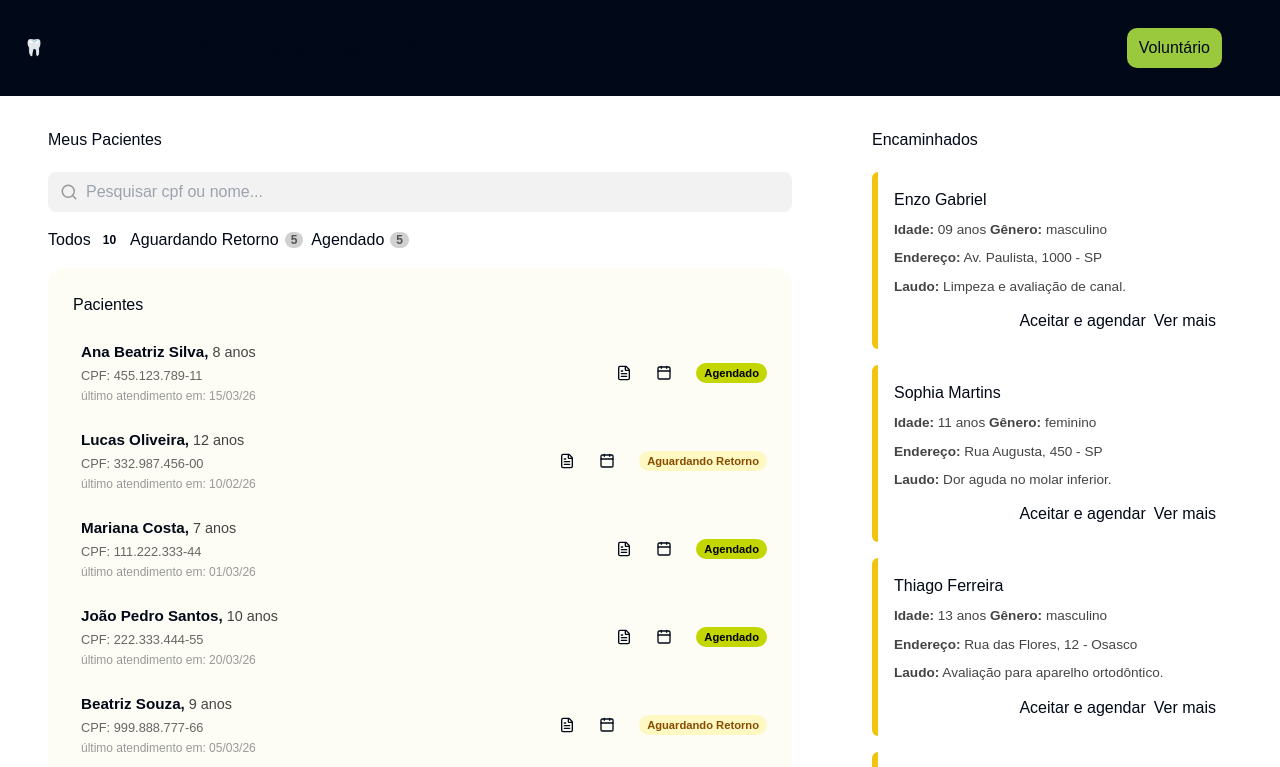
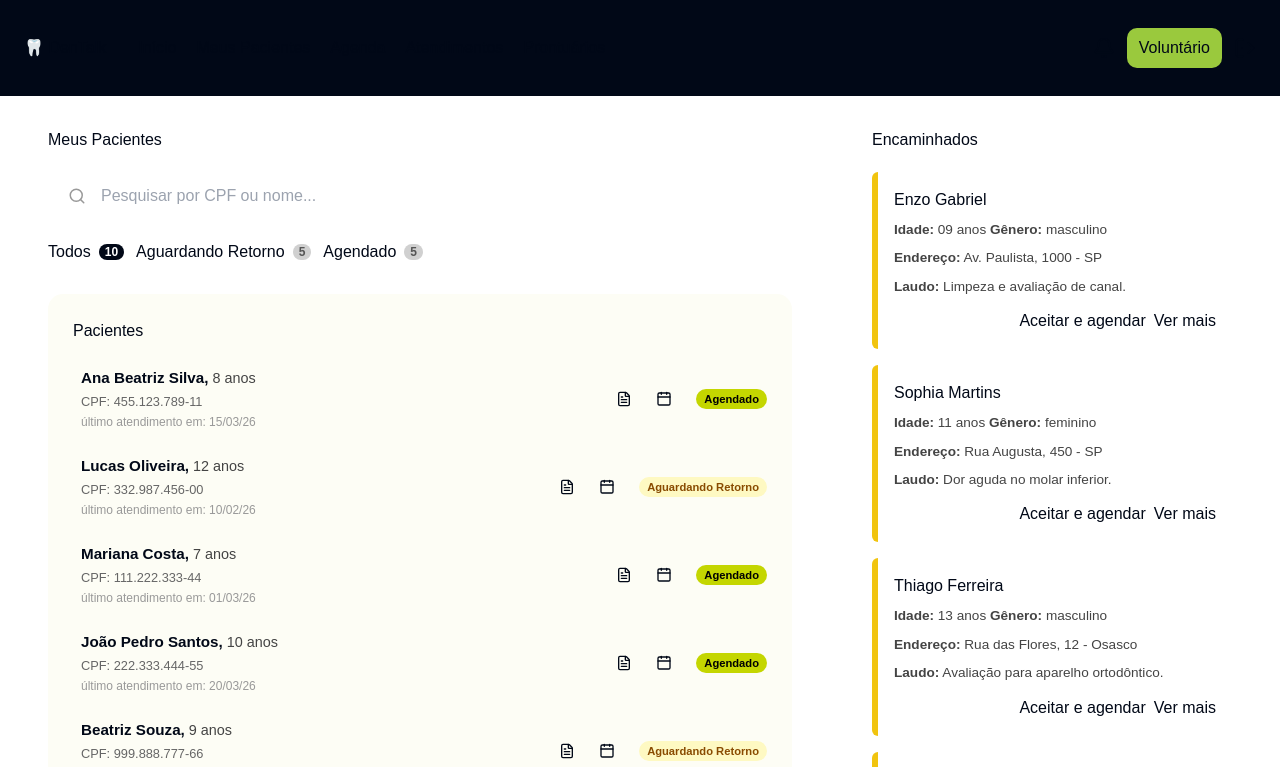
Before and after one commit to Moonnax/Dentalk, a React (Vite) app: page /meus-pacientes in a window 1280 px wide. Shown: the top 767 px of the page. Built offline with nearby package versions, Linux system fonts and the light colour scheme.

Commit message:
add componente na página de meus pacientes em volunátio

```diff
--- a/src/pages/Voluntario/Vmeuspacientes.tsx
+++ b/src/pages/Voluntario/Vmeuspacientes.tsx
@@ -1,9 +1,9 @@
 import { useState } from "react";
-import { Search } from "lucide-react";
 import { Link } from "react-router-dom";
 import HeaderVoluntario from "../../components/HeaderVoluntario";
 import Footer from "../../components/Footer";
 import PacienteItem from "../../components/PacienteItem";
+import FiltrosBusca from "../../components/FiltrosBusca";
 
 // ─── Tipos ────────────────────────────────────────────────────────────────────
 
@@ -40,7 +40,6 @@ const ENCAMINHADOS = [
   { nome: "Murilo Benício",  idade: "10", genero: "masculino", endereco: "Rua Vergueiro, 900 - SP",     laudo: "Tratamento de cáries múltiplas." },
 ];
 
-const FILTROS: Status[] = ["Todos", "Aguardando Retorno", "Agendado"];
 
 // Cor do badge por status
 const BADGE: Record<string, string> = {
@@ -96,51 +95,20 @@ export default function VMeusPacientes() {
             Meus Pacientes
           </h1>
 
-          {/* Busca */}
-          <div className="flex items-center gap-2 bg-[#f2f2f2] rounded-lg px-3 py-2 mb-4">
-            <Search size={18} className="text-[#999] shrink-0" />
-            <input
-              type="text"
-              value={busca}
-              onChange={(e) => setBusca(e.target.value)}
-              placeholder="Pesquisar cpf ou nome..."
-              className="w-full bg-transparent outline-none text-[#333] placeholder-[#999] text-sm"
-            />
-            {busca && (
-              <button
-                onClick={() => setBusca("")}
-                className="text-[#bbb] hover:text-[#555] text-lg leading-none"
-              >
-                ×
-              </button>
-            )}
-          </div>
+          {/* ── Filtros ── */}
+          <FiltrosBusca
+            busca={busca}
+            onBuscaChange={setBusca}
+            placeholder="Pesquisar por CPF ou nome..."
 
-          {/* Filtros com contagem */}
-          <div className="flex gap-2 flex-wrap mb-4">
-            {FILTROS.map((f) => (
-              <button
-                key={f}
-                onClick={() => setFiltroAtivo(f)}
-                className={`px-3 py-1 rounded text-sm transition flex items-center gap-1.5 ${
-                  filtroAtivo === f
-                    ? "bg-[#010817] text-white"
-                    : "bg-[#eee] text-[#010817] hover:bg-[#ddd]"
-                }`}
-              >
-                {f}
-                <span
-                  className={`text-xs font-bold px-1.5 py-0.5 rounded-full leading-none ${
-                    filtroAtivo === f
-                      ? "bg-white text-[#010817]"
-                      : "bg-[#d0d0d0] text-[#555]"
-                  }`}
-                >
-                  {contagem[f]}
-                </span>
-              </button>
-            ))}
-          </div>
+            tabs={[
+              { label: "Todos",              contagem: contagem["Todos"] },
+              { label: "Aguardando Retorno", contagem: contagem["Aguardando Retorno"] },
+              { label: "Agendado",           contagem: contagem["Agendado"] },
+            ]}
+            tabAtiva={filtroAtivo}
+            onTabChange={setFiltroAtivo}
+          />
 
           {/* Lista de pacientes */}
           <div className="w-full rounded-[15px] bg-[#fdfdf5] p-4 [@media(min-width:992px)]:p-[25px]">
```
